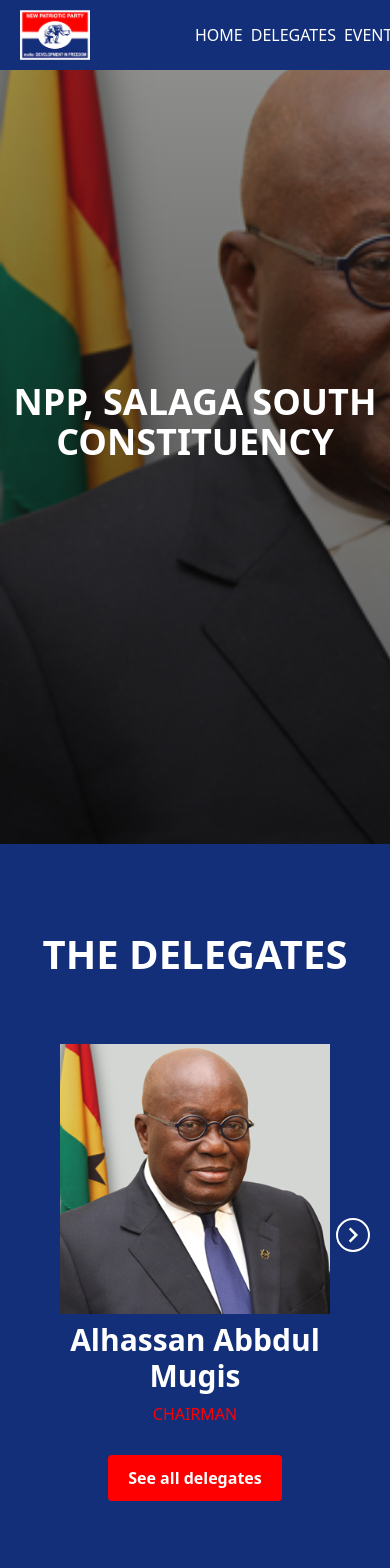
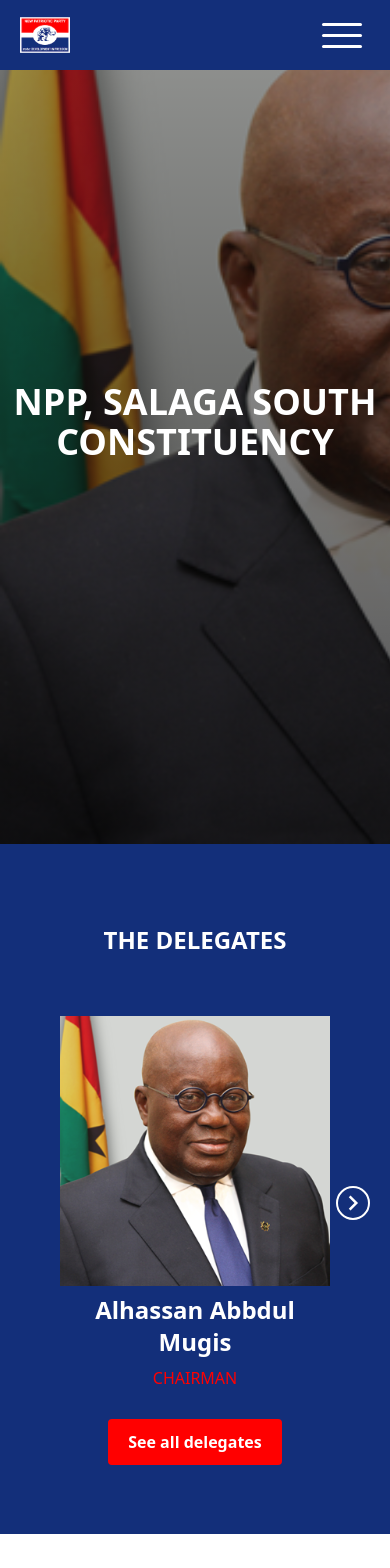
Before and after one commit to dawkaka/blog-4-bro, a Next.js app: page / in a window 390 px wide. Shown: the top 1568 px of the page. Built offline with nearby package versions, Linux system fonts and the light colour scheme.

Commit message:
feat: add menu

```diff
--- a/components/delegate.tsx
+++ b/components/delegate.tsx
@@ -13,7 +13,7 @@
                 <img src={picture} width={"100%"} alt={name} style={{ aspectRatio: 1 / 1, objectFit: "cover" }} />
             </div>
             <div className="text-center">
-                <h3 className="text-3xl">{name}</h3>
+                <h3 className="text-2xl sm:text-3xl">{name}</h3>
                 <p className="font-normal text-[16px] mt-2 text-[red] uppercase">{position}</p>
             </div>
         </article>
--- a/components/delegates-home.tsx
+++ b/components/delegates-home.tsx
@@ -8,7 +8,7 @@
     return (
         <section className="bg-[var(--p-color)] text-[white] text-center py-[80px]  md:py-[100px] px-5 font-bold">
             <Container>
-                <h2 className="mb-5 text-5xl">THE DELEGATES</h2>
+                <h2 className="mb-5 text-2xl md:text-4xl">THE DELEGATES</h2>
             </Container>
 
             <div className="w-[min(100%,500px)] mx-auto">
--- a/components/hero.tsx
+++ b/components/hero.tsx
@@ -4,7 +4,7 @@
     <header className="relative min-h-screen bg-[url('/assets/nana-portrait.png')] bg-fixed bg-no-repeat bg-cover">
       <div className="absolute flex w-full h-full bg-gradient-to-t">
         <div className="w-[min(100%,1200px)] flex flex-col items-center mx-[auto] text-[white]">
-          <h1 className="my-[auto] text-4xl md:leading-normal md:text-7xl font-bold text-[white] text-center">NPP, SALAGA SOUTH CONSTITUENCY</h1>
+          <h1 className="my-[auto] max-w-[500px]  md:max-w-[700px] text-4xl sm:text-5xl md:leading-normal md:text-6xl font-bold text-[white] text-center">NPP, SALAGA SOUTH CONSTITUENCY</h1>
         </div>
       </div>
     </header>
--- a/components/navbar.tsx
+++ b/components/navbar.tsx
@@ -1,13 +1,16 @@
 import Link from "next/link"
+import { useState } from "react"
+import { IoMdClose } from 'react-icons/io'
 
 const NavBar = () => {
+  const [opened, setOpened] = useState(false)
   return (
     <nav className="w-[100%] mx-[auto] h-[70px] px-5 flex flex-col justify-center items-center bg-[var(--p-color)] fixed z-20 text-[white]">
       <div className="w-[min(100%,1100px)] gap-5 flex items-center justify-between">
-        <div className="relative w-[80px]">
-          <img src={"/assets/npp-logo2.png"} alt="npp logo" width={70} />
+        <div className="relative w-[50px] sm:w-[65px]">
+          <img src={"/assets/npp-logo2.png"} alt="npp logo" width={"100%"} />
         </div>
-        <ul className="w-[50%] h-[100%] flex justify-between gap-2 uppercase text-center">
+        <ul className="w-[70%] md:w-[50%] h-[100%] hidden  sm:flex justify-between gap-2 uppercase text-center">
           <li className="nav-link">
             <Link href={"/"}>Home</Link>
           </li>
@@ -21,8 +24,41 @@
             <Link href={"/blog"}>Blog</Link>
           </li>
         </ul>
+
+        <div className="sm:hidden flex flex-col gap-2 p-2 rounded" onClick={() => setOpened(true)}>
+          <div className="menu-line"></div>
+          <div className="menu-line"></div>
+          <div className="menu-line"></div>
+        </div>
+        <div
+          className="block sm:hidden h-screen absolute bg-[rgba(0,0,0,0.9)] top-0 right-0"
+          style={{
+            width: opened ? "min(100%,300px)" : "0",
+            padding: opened ? "" : 0,
+            transition: "width .5s linear"
+          }}
+        >
+          <div className="flex justify-center top-10 right-10 rounded bg-[white] m-10 p-2" onClick={() => setOpened(false)}>
+            <IoMdClose size={20} color={"black"} />
+          </div>
+          <ul className="flex flex-col gap-5 w-full relative mt-10 uppercase  m-10">
+            <li className="nav-link l-sm">
+              <Link href={"/"}>Home</Link>
+            </li>
+            <li className="nav-link l-sm">
+              <Link href={"/delegates"}>Delegates</Link>
+            </li>
+            <li className="nav-link l-sm">
+              <Link href={"/events"}>Events</Link>
+            </li>
+            <li className="nav-link l-sm">
+              <Link href={"/blog"}>Blog</Link>
+            </li>
+          </ul>
+        </div>
+
       </div>
-    </nav>
+    </nav >
   )
 }
 
--- a/styles/global.css
+++ b/styles/global.css
@@ -10,6 +10,11 @@
     height: 100%;
 }
 
+.l-sm {
+    text-align: left;
+    width: 100%;
+}
+
 .nav-link>a {
     display: flex;
     justify-content: center;
@@ -20,17 +25,32 @@
     transition: background-color .3s;
 }
 
+.l-sm>a {
+    text-align: left;
+    padding: 5px;
+    width: 100%;
+    justify-content: flex-start;
+    align-items: flex-start;
+    font-weight: bold;
+}
+
+
+
 .nav-link>a:hover {
     background-color: red;
+}
+
+.l-sm>a:hover {
+    border-bottom: 1px solid white;
 }
 
 .slider {
     scroll-snap-type: x mandatory;
     height: 100%;
     display: flex;
+    align-items: flex-start;
     overflow-y: hidden;
     align-tracks: center;
-    align-items: center;
     -webkit-overflow-scrolling: touch;
     overflow-x: scroll;
     -ms-overflow-style: none;
@@ -78,3 +98,10 @@
 .next {
     right: 0;
 }
+
+.menu-line {
+    width: 40px;
+    height: 3px;
+    border-radius: 3px;
+    background-color: white
+}
```
